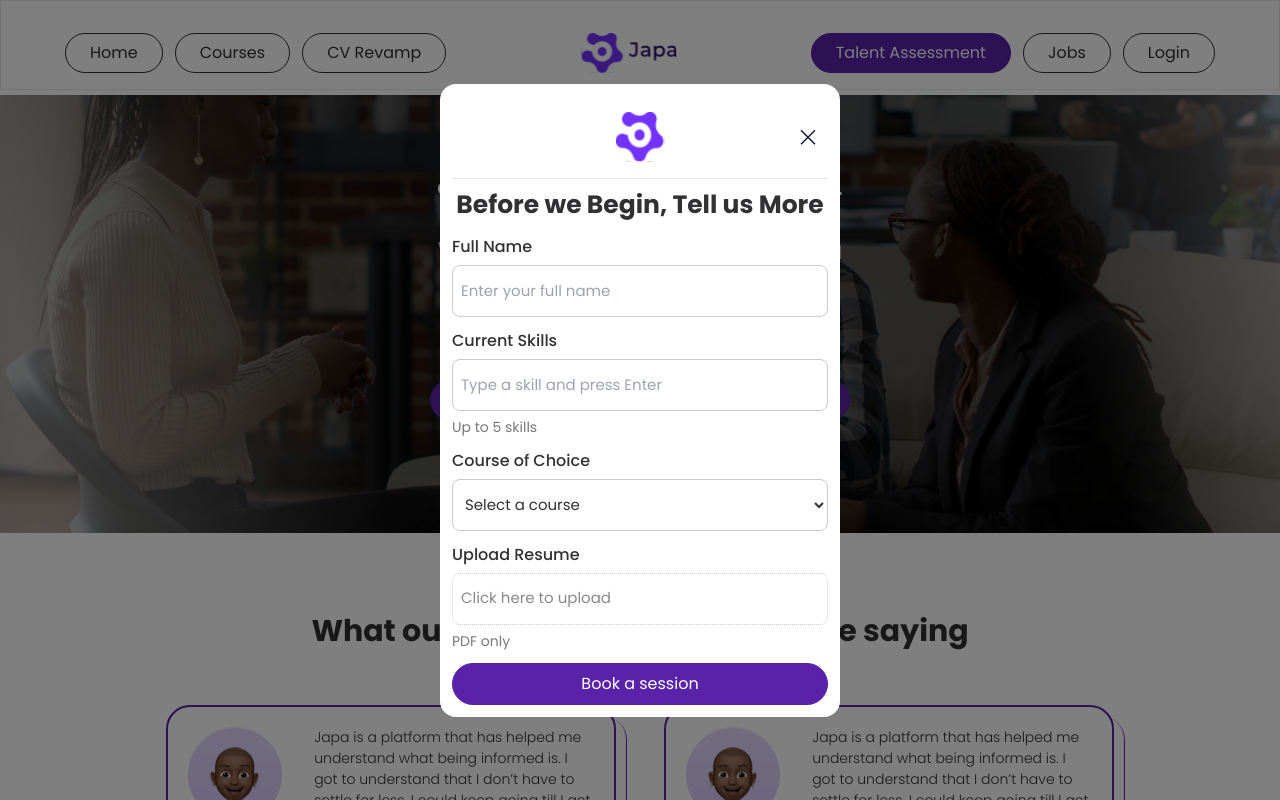
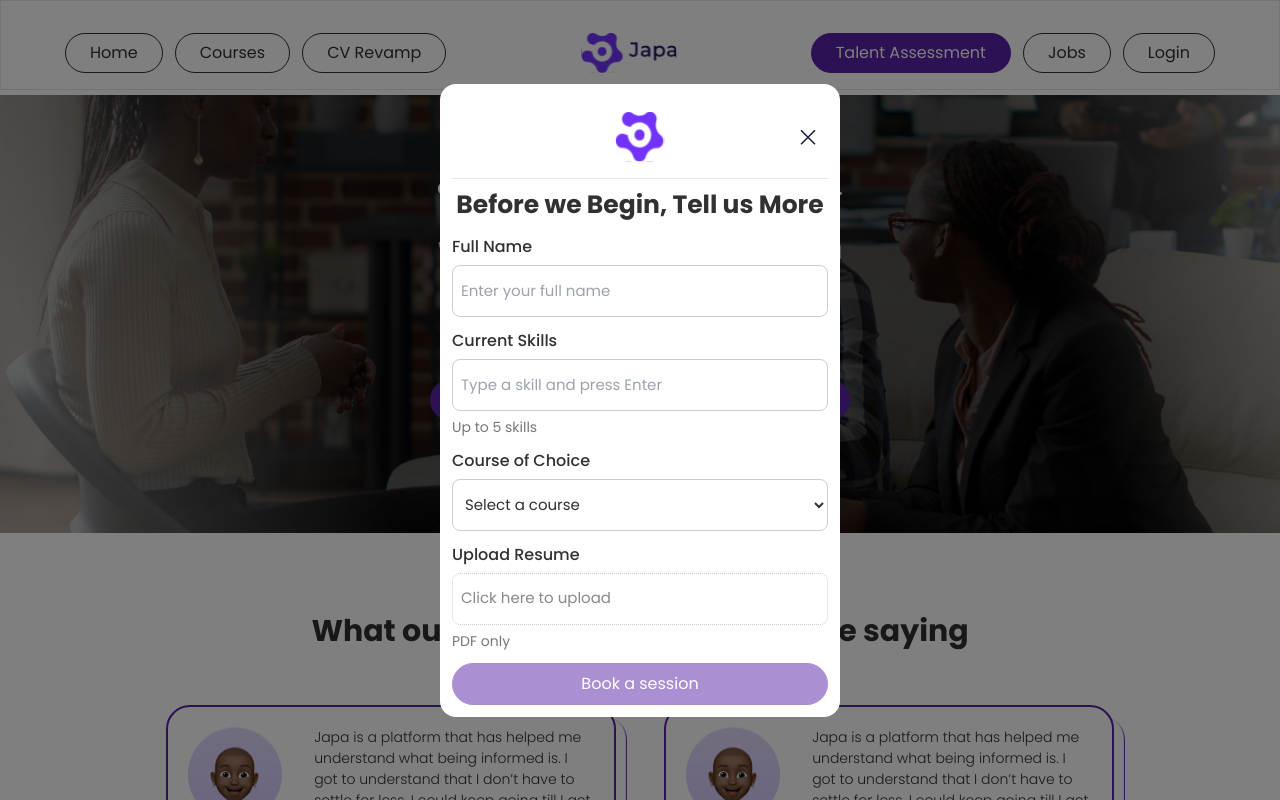
Before and after one commit to tosinxt/japatest, a Next.js app: page /talentAssessment in a window 1280 px wide. Both pictures are taken after a click on the button "Book Now". Shown: the part 2771-3571 px from the top of the page. Built offline with nearby package versions, Linux system fonts and the light colour scheme.

Commit message:
added paystack to modal

```diff
--- a/app/components/Modal/index.js
+++ b/app/components/Modal/index.js
@@ -1,10 +1,14 @@
 import Heading from "@/app/(auth)/component/heading";
-import { useState } from "react";
+import Link from "next/link";
+import { useState, useEffect } from "react";
 
 const Modal = ({ isOpen, onClose }) => {
   const [skills, setSkills] = useState([]);
   const [inputValue, setInputValue] = useState("");
   const [resume, setResume] = useState(null);
+  const [fullName, setFullName] = useState("");
+  const [course, setCourse] = useState("");
+  const [isFormValid, setIsFormValid] = useState(false);
 
   const handleFileUpload = (e) => {
     const file = e.target.files[0];
@@ -41,15 +45,29 @@ const Modal = ({ isOpen, onClose }) => {
   const handleSubmit = (e) => {
     e.preventDefault(); // Prevent the form from submitting
     // Handle form submission logic here if needed
-    onClose()
+    onClose();
   };
+
+  useEffect(() => {
+    // Check if the form is valid
+    const isFormFilled =
+      fullName.trim() !== "" &&
+      skills.length > 0 &&
+      course.trim() !== "" &&
+      resume !== null;
+    setIsFormValid(isFormFilled);
+  }, [fullName, skills, course, resume]);
 
   if (!isOpen) return null;
 
   return (
     <section className="py-10 px-[15px] h-full fixed inset-0 bg-black bg-opacity-50 flex justify-center items-center z-50">
       <div className="flex flex-col gap-2 max-w-[400px] w-full bg-white rounded-2xl px-3 py-3 text-textDefault">
-        <Heading title="Before we Begin, Tell us More" cancel={true} onclick={onClose} />
+        <Heading
+          title="Before we Begin, Tell us More"
+          cancel={true}
+          onclick={onClose}
+        />
         <form className="flex flex-col gap-3 mt-2" onSubmit={handleSubmit}>
           <div className="flex flex-col gap-[6px]">
             <label
@@ -63,6 +81,9 @@ const Modal = ({ isOpen, onClose }) => {
               name="name"
               placeholder="Enter your full name"
               className="border-[1.5px] border-[#ccc] h-[35px] tablet:h-[52px] pl-2 rounded-lg text-[15px]"
+              value={fullName}
+              onChange={(e) => setFullName(e.target.value)}
+              required
             />
           </div>
           <div className="flex flex-col gap-[3px]">
@@ -79,8 +100,7 @@ const Modal = ({ isOpen, onClose }) => {
                   className="border px-1 py-[2px] cursor-pointer text-sm"
                   onClick={() => handleRemoveSkill(skill)}
                 >
-                  {skill}{" "}
-                    &times;
+                  {skill} &times;
                 </span>
               ))}
             </div>
@@ -92,6 +112,7 @@ const Modal = ({ isOpen, onClose }) => {
                 onKeyPress={handleKeyPress}
                 className="border-0 outline-none focus:outline-0 focus:border-0 flex-1 h-full"
                 placeholder="Type a skill and press Enter"
+                required
               />
             </div>
             <p className="text-sm text-textNeutral mt-[3px]">Up to 5 skills</p>
@@ -103,8 +124,13 @@ const Modal = ({ isOpen, onClose }) => {
             >
               Course of Choice
             </label>
-            <select className="border-[1.5px] border-[#ccc] h-[35px] tablet:h-[52px] pl-2 rounded-lg text-[15px] bg-transparent">
-              <option className="text-textNeutral" selected disabled>
+            <select
+              className="border-[1.5px] border-[#ccc] h-[35px] tablet:h-[52px] pl-2 rounded-lg text-[15px] bg-transparent"
+              value={course}
+              onChange={(e) => setCourse(e.target.value)}
+              required
+            >
+              <option className="text-textNeutral" value="" disabled>
                 Select a course
               </option>
               <option>Data Analysis</option>
@@ -134,12 +160,27 @@ const Modal = ({ isOpen, onClose }) => {
               accept="application/pdf"
               onChange={handleFileUpload}
               className="hidden"
+              required
             />
             <p className="text-sm text-textNeutral">PDF only</p>
           </div>
-          <button className="text-white w-full bg-primary text-sm tablet:text-base py-2 px-5 flex justify-center items-center hover:opacity-90 gap-1 rounded-[30px] border border-primary text-center">
-            Book a session
-          </button>
+          <Link
+            href={
+              isFormValid
+                ? "https://paystack.com/buy/test-for-career-coaching-qujnwh"
+                : "#"
+            }
+          >
+            <button
+              type="submit"
+              disabled={!isFormValid}
+              className={`text-white w-full bg-primary text-sm tablet:text-base py-2 px-5 flex justify-center items-center hover:opacity-90 gap-1 rounded-[30px] border border-primary text-center ${
+                !isFormValid ? "opacity-50 cursor-not-allowed" : ""
+              }`}
+            >
+              Book a session
+            </button>
+          </Link>
         </form>
       </div>
     </section>
```
